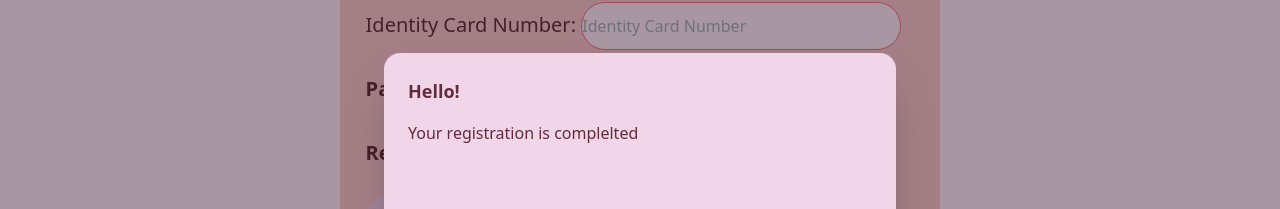
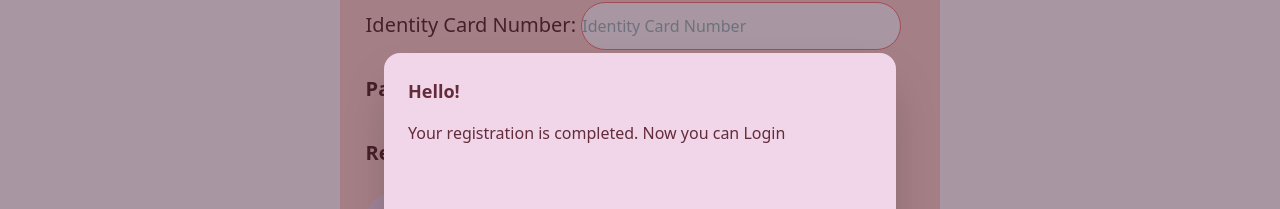
Before and after one commit to supriyakavathekar/match-making-website, a React (Create React App) app: page /register in a window 1280 px wide. Both pictures are taken after typing "Sample", "name@example.com", "2020-01-15", "Sample", "5", "Sample" into the empty fields and a click on the button "REGISTARTION". Shown: the part 1196-1405 px from the top of the page. Built offline with nearby package versions, Linux system fonts and the light colour scheme; no server answers; a web font is replaced by a local one.

Commit message:
added text on rgistration

```diff
--- a/src/components/Register.jsx
+++ b/src/components/Register.jsx
@@ -215,7 +215,7 @@ function Register() {
             <dialog id="my_modal_1" className="modal">
               <form method="dialog" className="modal-box">
                 <h3 className="font-bold text-lg">Hello!</h3>
-                <p className="py-4">Your registration is complelted</p>
+                <p className="py-4">Your registration is completed. Now you can Login</p>
                 <div className="modal-action">
                   {/* if there is a button in form, it will close the modal */}
                   <button type="submit" className="btn registerbtn ">
```
